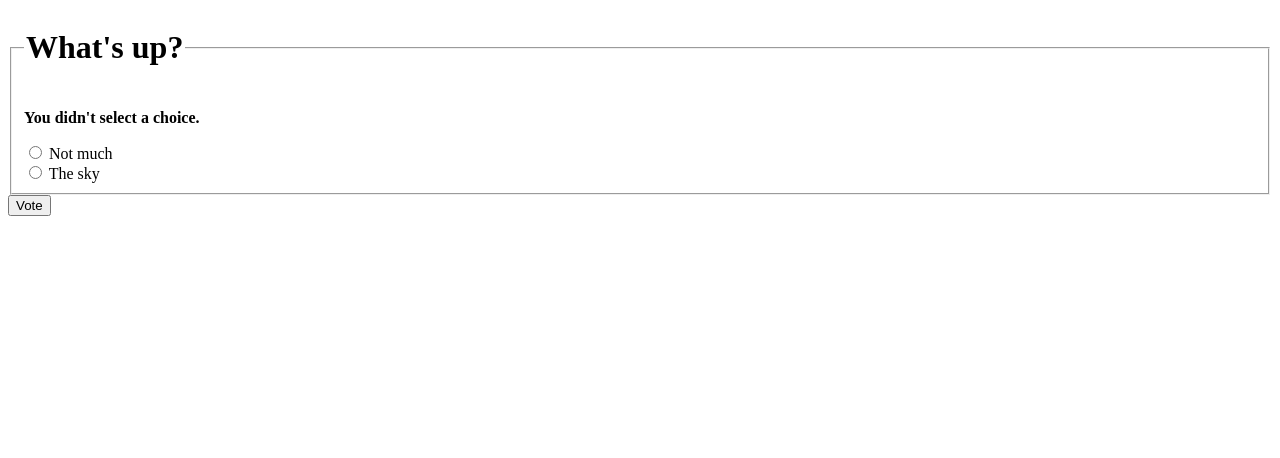
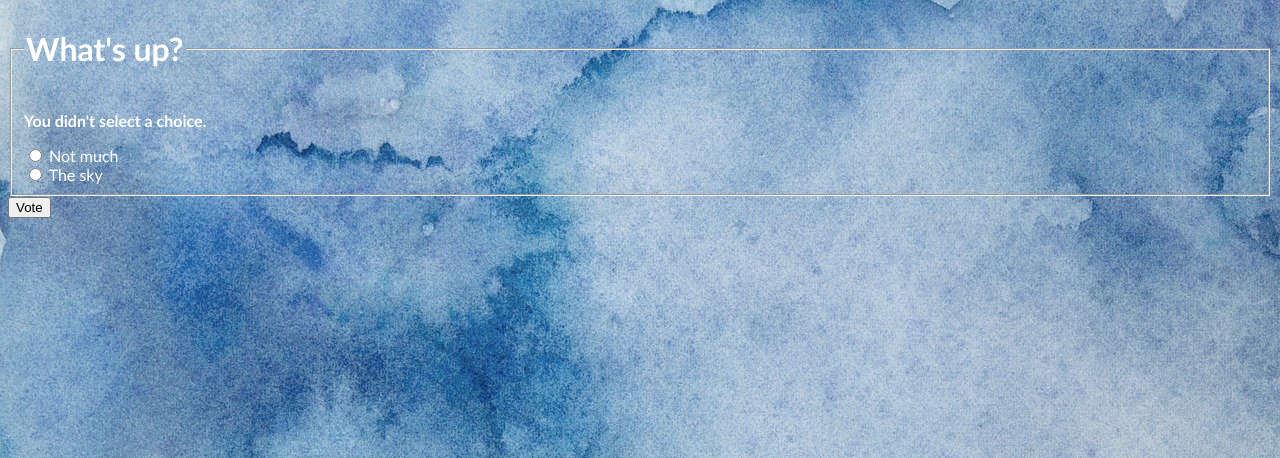
Before and after one commit to iamgo100/python-course, a Django app: page /polls/1/vote/ in a window 1280 px wide. Shown: the top 458 px of the page. Run offline with Django 4.2, Linux system fonts and the light colour scheme; data comes from the database, SQL or seed files in the repository; both versions use the stored data as it was after the commit.

Commit message:
add lr7.6

```diff
--- /dev/null
+++ b/Sem7/lr7/polls/static/polls/style.css
@@ -0,0 +1,8 @@
+a {
+    color: white;
+}
+body {
+    background: white url("images/watercolor.jpg") no-repeat;
+    color: white;
+    font-family: 'Trebuchet MS', 'Lucida Sans Unicode', 'Lucida Grande', 'Lucida Sans', Arial, sans-serif;
+}
--- a/Sem7/lr7/polls/templates/polls/details.html
+++ b/Sem7/lr7/polls/templates/polls/details.html
@@ -1,6 +1,9 @@
 <!DOCTYPE html>
 <html lang="ru">
 <head>
+    {% load static %}
+
+    <link rel="stylesheet" type="text/css" href="{% static 'polls/style.css' %}">
     <meta charset="UTF-8">
     <meta http-equiv="X-UA-Compatible" content="IE=edge">
     <meta name="viewport" content="width=device-width, initial-scale=1.0">
--- a/Sem7/lr7/polls/templates/polls/index.html
+++ b/Sem7/lr7/polls/templates/polls/index.html
@@ -1,6 +1,9 @@
 <!DOCTYPE html>
 <html lang="ru">
 <head>
+    {% load static %}
+
+    <link rel="stylesheet" type="text/css" href="{% static 'polls/style.css' %}">
     <meta charset="UTF-8">
     <meta http-equiv="X-UA-Compatible" content="IE=edge">
     <meta name="viewport" content="width=device-width, initial-scale=1.0">
--- a/Sem7/lr7/polls/templates/polls/results.html
+++ b/Sem7/lr7/polls/templates/polls/results.html
@@ -1,6 +1,9 @@
 <!DOCTYPE html>
 <html lang="ru">
 <head>
+    {% load static %}
+
+    <link rel="stylesheet" type="text/css" href="{% static 'polls/style.css' %}">
     <meta charset="UTF-8">
     <meta http-equiv="X-UA-Compatible" content="IE=edge">
     <meta name="viewport" content="width=device-width, initial-scale=1.0">
```
Also changed, not shown: Sem7/lr7/README.md, Sem7/lr7/captures/screen18.png (added), Sem7/lr7/db.sqlite3, Sem7/lr7/polls/static/polls/images/watercolor.jpg (added).
